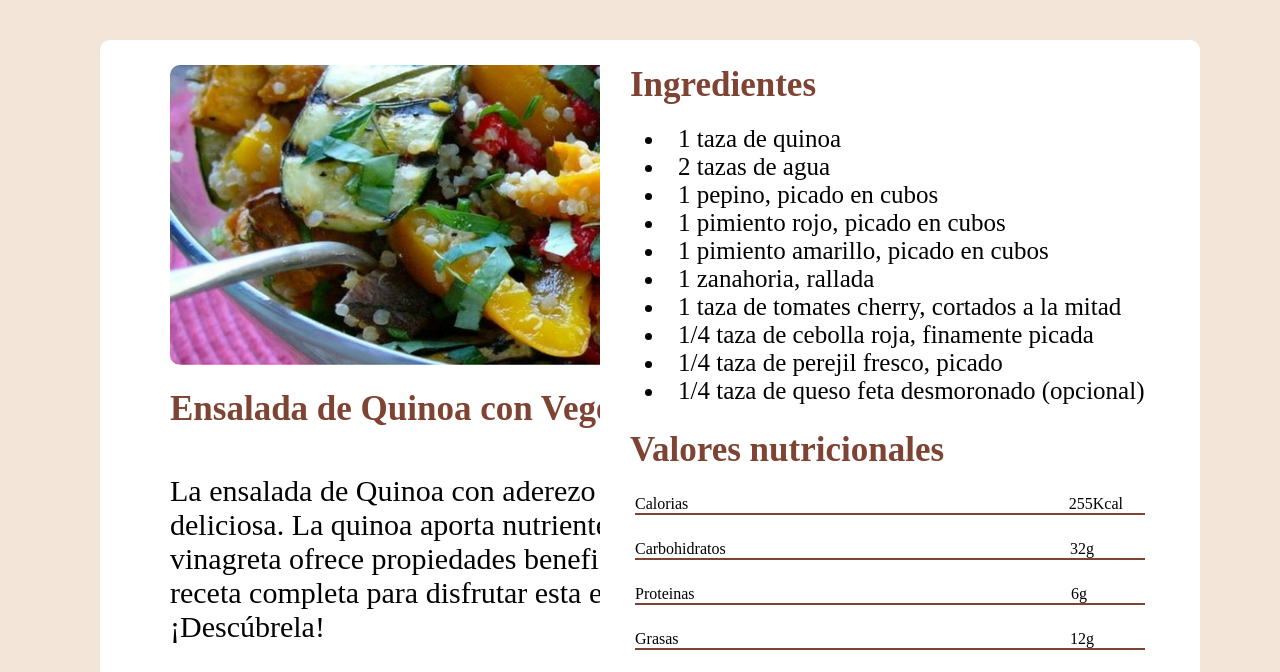
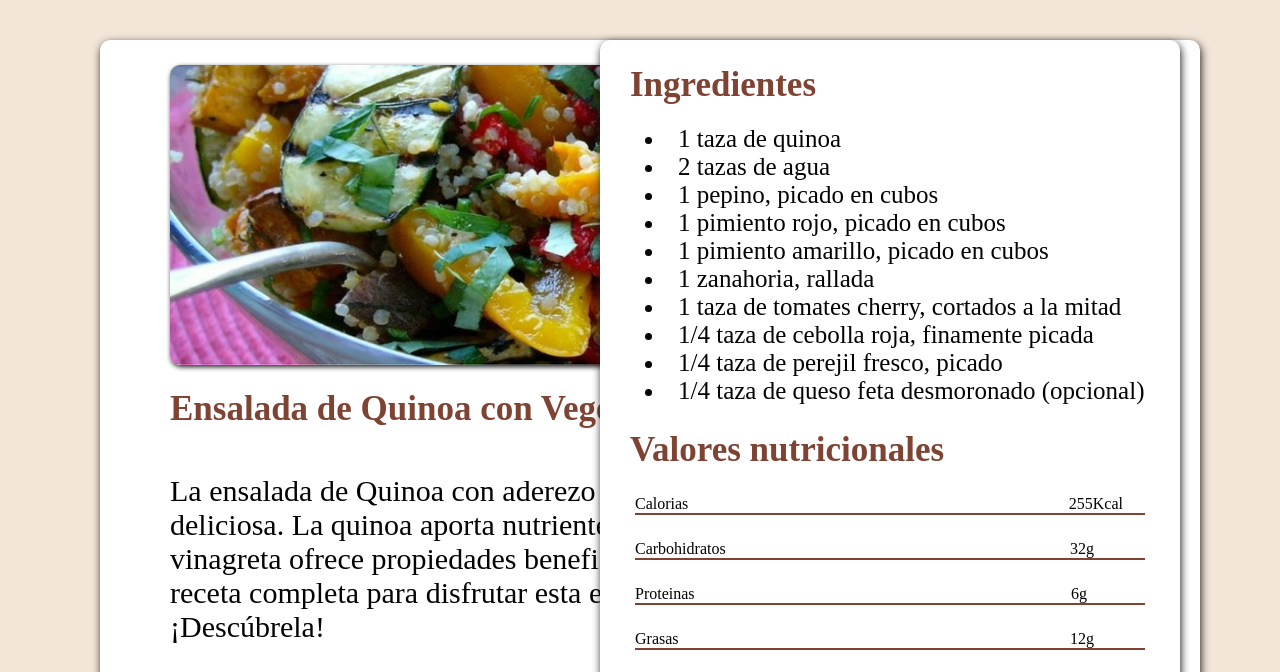
Before and after one commit to yeferson1728/primera-entrega, a plain HTML site: page index.html in a window 1280 px wide. Shown: the part 65-737 px from the top of the page. Drawn offline with Linux system fonts and the light colour scheme; a web font is replaced by a local one.

Commit message:
bordes de las cajas

```diff
--- a/style.css
+++ b/style.css
@@ -40,12 +40,14 @@ header {
   left: 30px;
 }
 .clase1 {
+  display: block;
   border-radius: 10px;
   margin-left: 100px;
   margin-top: 40px;
   width: 1100px;
   background-color: rgb(255, 255, 255);
   margin-bottom: 60px;
+  box-shadow: #1f1e1e 1px 3px 8px;
 }
 #img-receta {
   border-radius: 10px;
@@ -54,6 +56,7 @@ header {
   position: relative;
   top: 25px;
   left: 70px;
+  box-shadow: #1f1e1e 1px 2px 5px;
 }
 h1 {
   font-size: 35px;
@@ -121,6 +124,7 @@ h2 {
   border-radius: 10px;
   width: 580px;
   height: 740px;
+  box-shadow: #1f1e1e 1px 3px 8px;
 }
 #ingredientes-2 {
   margin-top: 25px;
@@ -228,6 +232,7 @@ h2 {
   border-radius: 10px;
   width: 580px;
   height: 630px;
+  box-shadow: #1f1e1e 1px 3px 8px;
 }
 
 #recomendar {
@@ -258,8 +263,7 @@ h4 {
   position: relative;
   top: 10px;
   right: 55px;
- color: #7e4333 ;
-
+  color: #7e4333;
 }
 #pasta {
   width: 235px;
@@ -269,12 +273,9 @@ h4 {
   left: 34px;
   top: 30px;
   border-radius: 10px;
-
 }
-#pasta-2  {
+#pasta-2 {
   display: flex;
-
-
 }
 #h3-pasta {
   cursor: pointer;
@@ -288,7 +289,7 @@ h4 {
   position: relative;
   top: 70px;
   right: 135px;
- color: #7e4333 ;
+  color: #7e4333;
 }
 #salmon {
   width: 235px;
@@ -307,7 +308,6 @@ h4 {
   position: relative;
   top: 60px;
   left: 70px;
-
 }
 #h4-salmon {
   position: relative;
@@ -315,7 +315,7 @@ h4 {
   left: -62px;
 }
 footer {
-  background-color: #255538 ;
+  background-color: #255538;
   display: flex;
   justify-content: space-between;
   padding-top: 20px;
```
Lines whose indentation alone changed are shown as unchanged.
